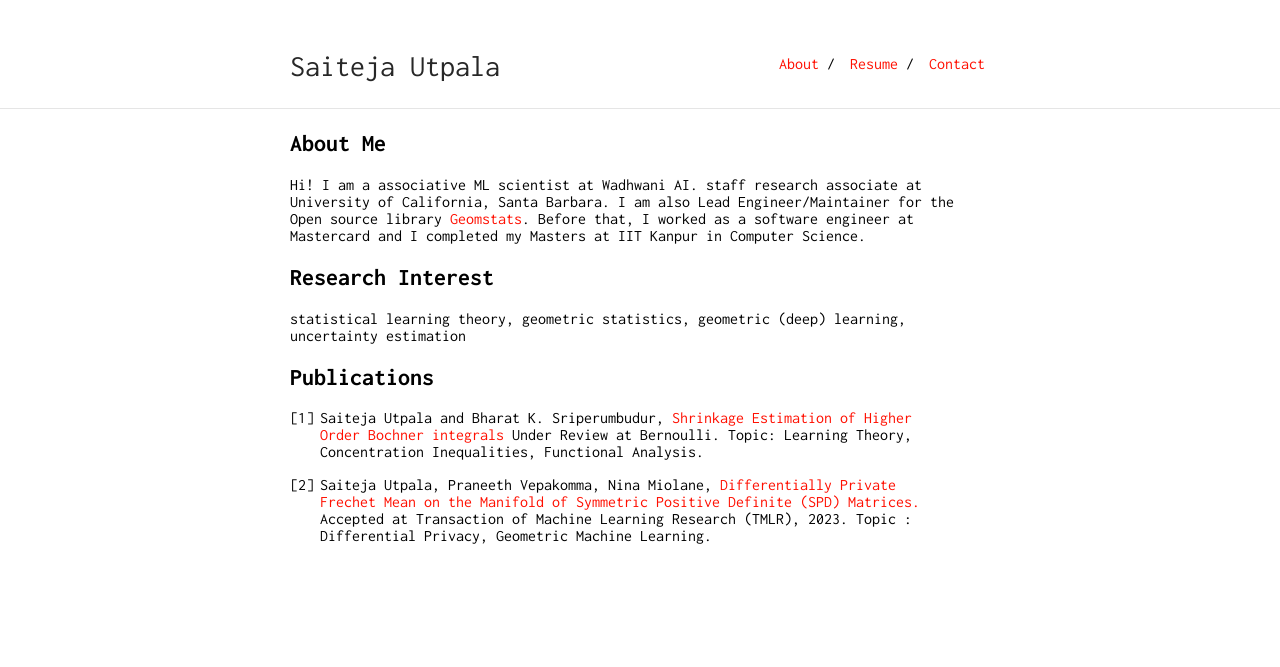
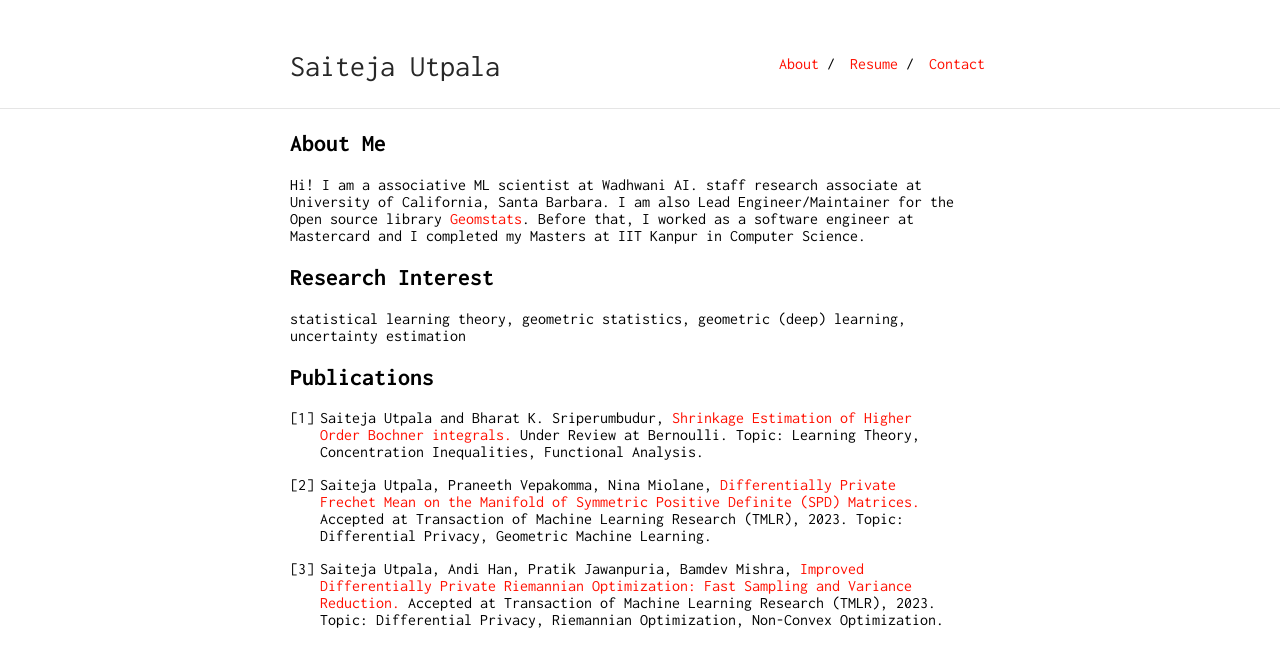
Before and after one commit to SaitejaUtpala/saitejautpala.github.io, a Jekyll site: the page built from index.md, in a window 1280 px wide. Shown: the top 667 px of the page. Built offline with Jekyll 4.4.1, drawn with Linux system fonts in a browser that asks for light colours; our own code applies the rules of GitHub Pages for plain Markdown files.

Commit message:
add third update

```diff
--- a/index.md
+++ b/index.md
@@ -14,11 +14,15 @@ statistical learning theory, geometric statistics, geometric (deep) learning, un
 
 ## Publications
 
-1. Saiteja Utpala and Bharat K. Sriperumbudur, <a href="https://arxiv.org/pdf/2207.06357.pdf">Shrinkage Estimation of Higher Order Bochner integrals</a>
+1. Saiteja Utpala and Bharat K. Sriperumbudur, <a href="https://arxiv.org/pdf/2207.06357.pdf">Shrinkage Estimation of Higher Order Bochner integrals.</a>
     Under Review at Bernoulli.
     Topic: Learning Theory, Concentration Inequalities, Functional Analysis.
 
 
 2. Saiteja Utpala, Praneeth Vepakomma, Nina Miolane,  <a href="https://arxiv.org/pdf/2208.04245.pdf">Differentially Private Frechet Mean on the Manifold of Symmetric Positive Definite (SPD) Matrices.</a>
     Accepted at Transaction of Machine Learning Research (TMLR), 2023.
-    Topic :  Differential Privacy, Geometric Machine Learning.
+    Topic:  Differential Privacy, Geometric Machine Learning.
+
+3. Saiteja Utpala, Andi Han, Pratik Jawanpuria, Bamdev Mishra, <a href="https://openreview.net/forum?id=paguBNtqiO&referrer=\%5BTMLR\%5D(\%2Fgroup\%3Fid\%3DTMLR">Improved Differentially Private Riemannian Optimization: Fast Sampling and Variance Reduction.</a>
+    Accepted at Transaction of Machine Learning Research (TMLR), 2023.
+    Topic:  Differential Privacy, Riemannian Optimization, Non-Convex Optimization.
```
